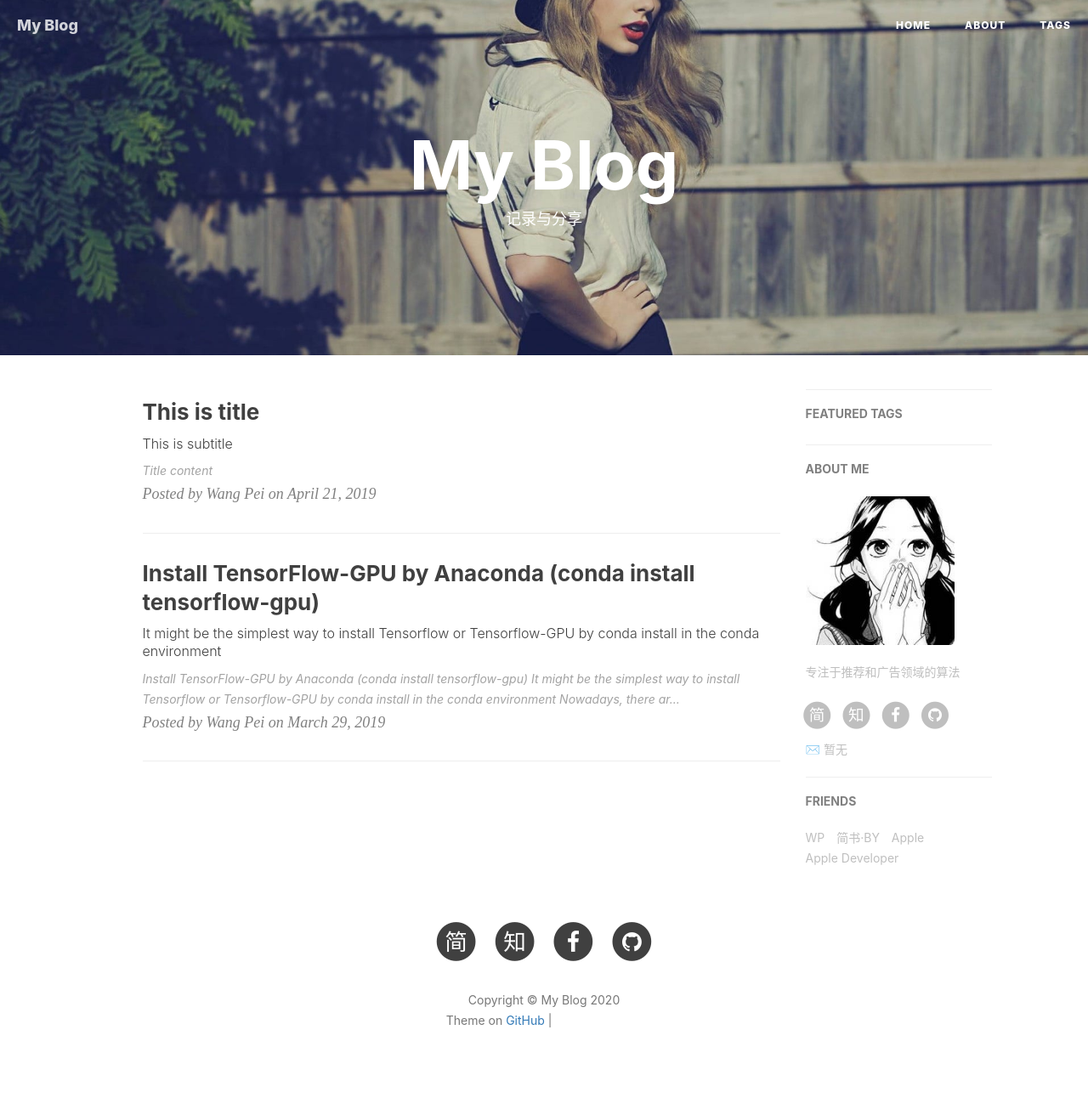
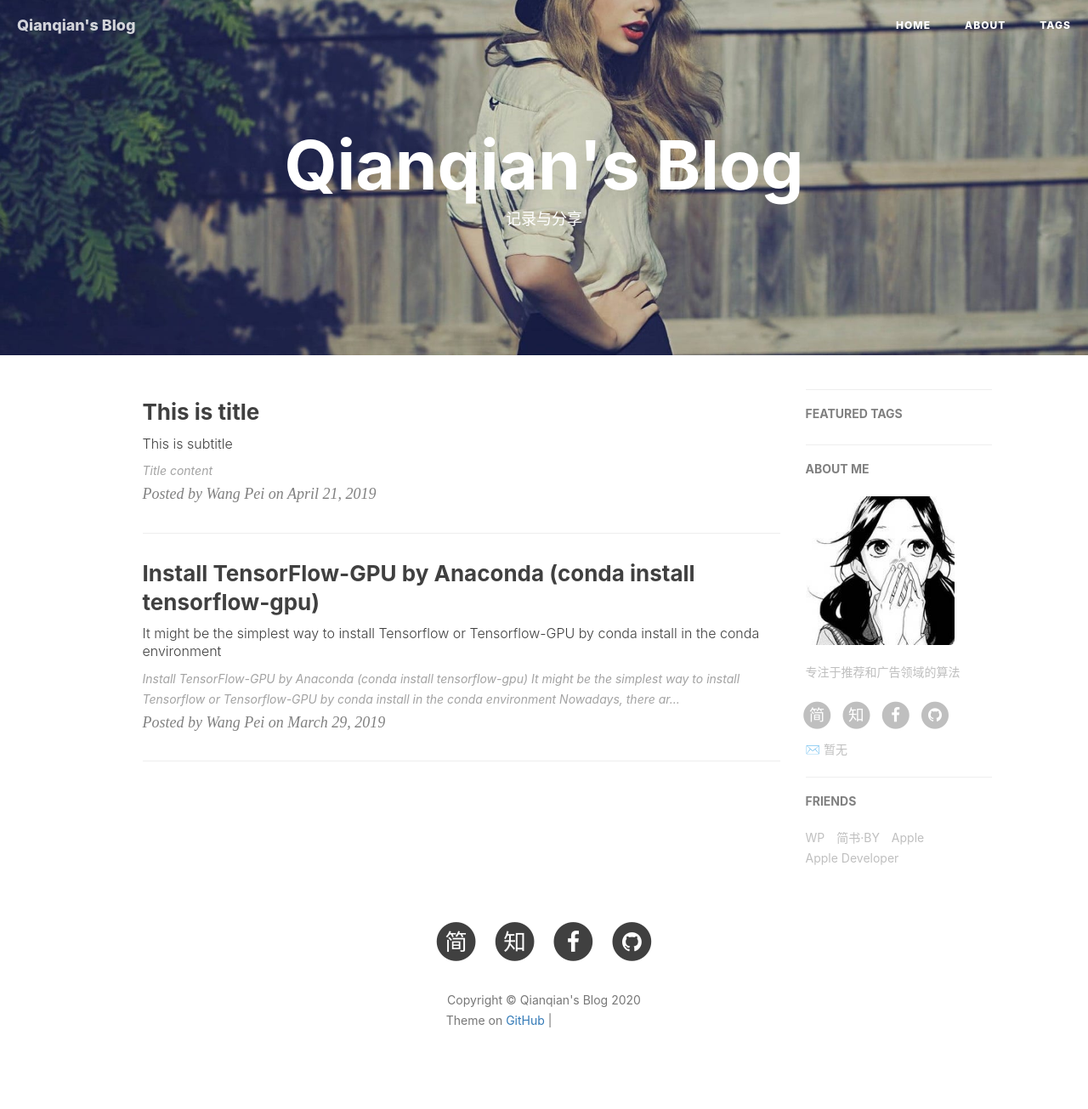
Before and after one commit to Qianqian-Wang1/Qianqian-Wang1.github.io, a Jekyll site: the page built from index.html, in a window 1280 px wide. Shown: the whole page at 85% size. Built offline with Jekyll 4.4.1, drawn with Linux system fonts in a browser that asks for light colours; nearby versions of some CDN libraries; the list of posts is cut into pages by our own code; comment, search, counter and statistics services are not loaded; grey boxes are pictures that could not be loaded.

Commit message:
Update _config.yml

```diff
--- a/_config.yml
+++ b/_config.yml
@@ -1,9 +1,9 @@
 # Site settings
-title: My Blog
+title: Qianqian's Blog
 SEOTitle: 我的博客 | My Blog
 header-img: img/post-bg-desk.jpg
 email: 暂无
-description: "记录与分享"
+description: "记录，分享，交流"
 keyword: "Recommender Systems, Ads"
 url: "http://Qianqian-Wang1.github.io"          # your host, for absolute URL
 baseurl: ""      # for example, '/blog' if your blog hosted on 'host/blog'
```
